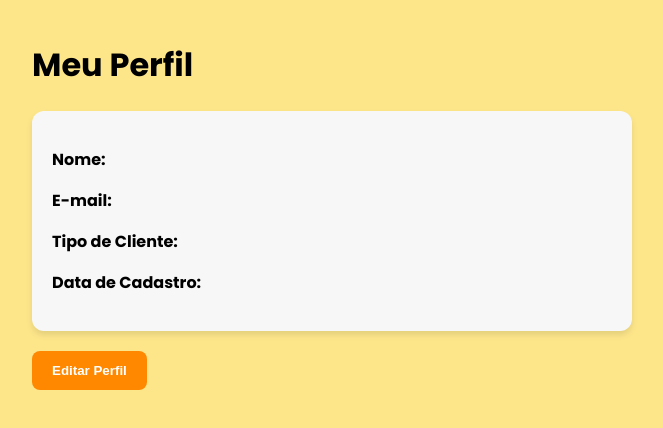
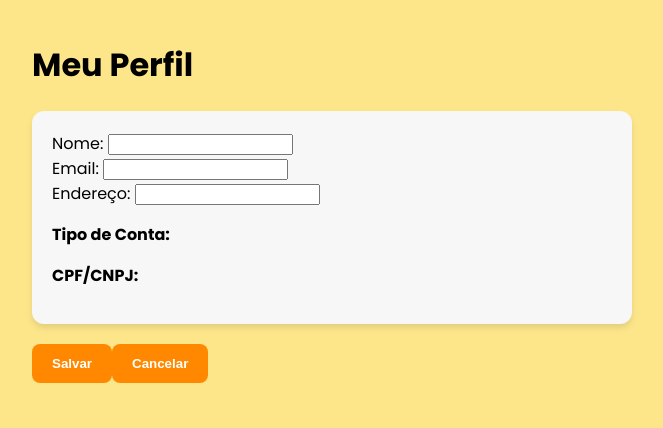
Before and after one commit to sampai0x/EcoSol, a Vue app: page /PerfilFornecedor in a window 1280 px wide. Both pictures are taken after a click on the button "Editar Perfil". Shown: the top 428 px of the page, without its empty margins (308-971 px from the left). Built offline with nearby package versions, Linux system fonts and the light colour scheme.

Commit message:
Mudanças gerais

```diff
--- a/src/router/index.js
+++ b/src/router/index.js
@@ -5,7 +5,7 @@ import Home from '../views/Home.vue'
 import CadastroFornecedor from '../views/CadastroFornecedor.vue'
 import CadastroCliente from '../views/CadastroCliente.vue'
 import OfertaEnergia from '../views/OfertaEnergia.vue'
-import Dashboard from '../views/Dashboard.vue'
+import DashboardFornecedor from '../views/DashboardFornecedor.vue'
 import PerfilFornecedor from '../views/PerfilFornecedor.vue'
 
 
@@ -15,7 +15,7 @@ const routes = [
   { path: '/fornecedor', name: 'CadastroFornecedor', component: CadastroFornecedor },
   { path: '/cliente', name: 'CadastroCliente', component: CadastroCliente },
   { path: '/OfertaEnergia', name: 'OfertaEnergia', component: OfertaEnergia },
-  { path: '/Dashboard', name: 'Dashboard', component: Dashboard, meta: { requiresAuth: true } },
+  { path: '/DashboardFornecedor', name: 'DashboardFornecedor', component: DashboardFornecedor, meta: { requiresAuth: true } },
   { path: '/PerfilFornecedor', name: 'PerfilFornecedor', component: PerfilFornecedor}
 ]
 
--- a/src/views/CadastroFornecedor.vue
+++ b/src/views/CadastroFornecedor.vue
@@ -109,7 +109,7 @@ export default {
         nome: this.form.nome,
         email: this.form.email,
         senha: this.form.senha,
-        tipo: 'fornecedor',
+        tipo: 'Fornecedor',
         cpfCnpj: this.form.cpfCnpj,
         endereco: this.form.endereco
       });
@@ -118,7 +118,7 @@ export default {
       localStorage.setItem('usuarios', JSON.stringify(usuariosSalvos));
 
 
-      this.$router.push('/Dashboard');
+      this.$router.push('/DashboardFornecedor');
     }
 
   }
--- a/src/views/Home.vue
+++ b/src/views/Home.vue
@@ -122,7 +122,7 @@ export default {
       if (usuarioValido) {
         localStorage.setItem('usuarioLogado', JSON.stringify(usuarioValido));
         this.isLoggedIn = true;
-        this.$router.push('/dashboard');
+        this.$router.push('/dashboardfornecedor');
       } else {
         alert('E-mail ou senha incorretos');
       }
@@ -134,7 +134,7 @@ export default {
       location.reload();
     },
     goToDashboard() {
-      this.$router.push('/dashboard');
+      this.$router.push('/dashboardfornecedor');
     },
     irPara(destino) {
       this.$router.push(`/${destino}`);
--- a/src/views/PerfilFornecedor.vue
+++ b/src/views/PerfilFornecedor.vue
@@ -3,13 +3,27 @@
     <h1>Meu Perfil</h1>
 
     <div class="perfil-card">
-      <p><strong>Nome:</strong> {{ perfil.nome }}</p>
-      <p><strong>E-mail:</strong> {{ perfil.email }}</p>
-      <p><strong>Tipo de Cliente:</strong> {{ perfil.tipoCliente }}</p>
-      <p><strong>Data de Cadastro:</strong> {{ perfil.dataCadastro }}</p>
+      <div v-if="!editando">
+        <p><strong>Nome:</strong> {{ perfil.nome }}</p>
+        <p><strong>E-mail:</strong> {{ perfil.email }}</p>
+        <p><strong>Tipo de Conta:</strong> {{ perfil.tipo }}</p>
+        <p><strong>CPF/CNPJ:</strong> {{ perfil.cpfCnpj }}</p>
+        <p><strong>Endereço:</strong> {{ perfil.endereco }}</p>
+      </div>
+      <div v-else>
+        <label>Nome: <input v-model="perfil.nome" /></label><br />
+        <label>Email: <input v-model="perfil.email" /></label><br />
+        <label>Endereço: <input v-model="perfil.endereco" /></label><br />
+        <p><strong>Tipo de Conta:</strong> {{ perfil.tipo }}</p>
+        <p><strong>CPF/CNPJ:</strong> {{ perfil.cpfCnpj }}</p>
+      </div>
     </div>
 
-    <button @click="editarPerfil">Editar Perfil</button>
+    <div>
+      <button v-if="!editando" @click="editarPerfil">Editar Perfil</button>
+      <button v-else @click="salvarEdicao">Salvar</button>
+      <button v-if="editando" @click="cancelarEdicao">Cancelar</button>
+    </div>
   </div>
 </template>
 
@@ -19,9 +33,13 @@ import { ref, onMounted } from 'vue'
 const perfil = ref({
   nome: '',
   email: '',
-  tipoCliente: '',
-  dataCadastro: ''
+  tipo: '',
+  cpfCnpj: '',
+  endereco: ''
 })
+
+const originalPerfil = ref({})
+const editando = ref(false)
 
 const carregarPerfil = () => {
   const usuario = JSON.parse(localStorage.getItem('usuarioLogado'))
@@ -29,15 +47,37 @@ const carregarPerfil = () => {
     perfil.value = {
       nome: usuario.nome,
       email: usuario.email,
-      tipoCliente: usuario.tipoCliente,
-      dataCadastro: usuario.dataCadastro || '2025-01-01'
+      tipo: usuario.tipo,
+      cpfCnpj: usuario.cpfCnpj,
+      endereco: usuario.endereco
     }
   }
 }
 
 const editarPerfil = () => {
-  alert('Funcionalidade de edição ainda será implementada.')
+  editando.value = true
 }
+
+const salvarEdicao = () => {
+  localStorage.setItem('usuarioLogado', JSON.stringify(perfil.value))
+
+
+  const usuarios = JSON.parse(localStorage.getItem('usuarios') || '[]')
+  const index = usuarios.findIndex(u => u.email === originalPerfil.value.email)
+
+  if (index !== -1) {
+    usuarios[index] = { ...perfil.value }
+    localStorage.setItem('usuarios', JSON.stringify(usuarios))
+  }
+
+  editando.value = false
+}
+
+const cancelarEdicao = () => {
+  perfil.value = { ...originalPerfil.value }
+  editando.value = false
+}
+
 
 onMounted(() => {
   carregarPerfil()
```
Also changed, not shown: src/views/DashboardFornecedor.vue (renamed from src/views/Dashboard.vue).
